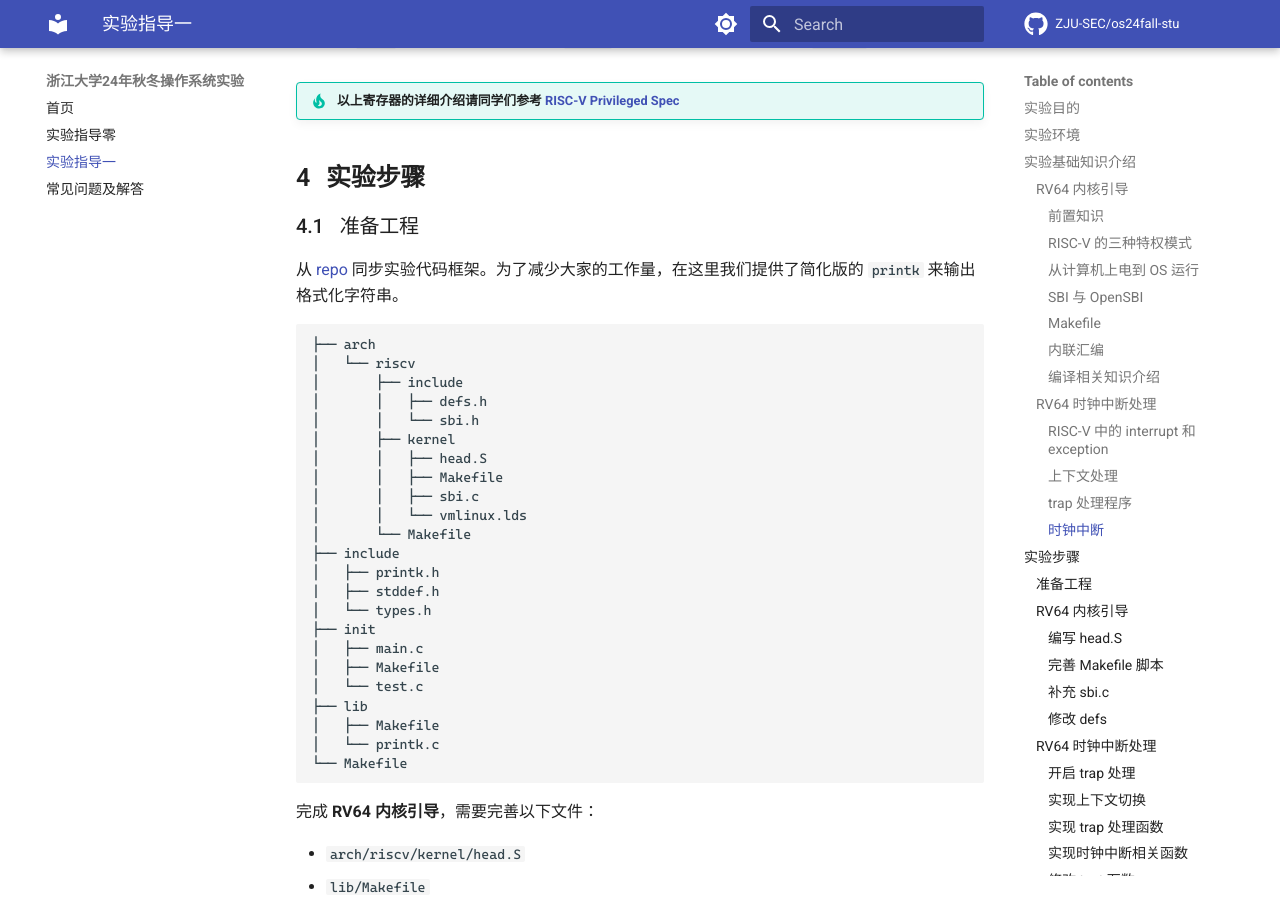
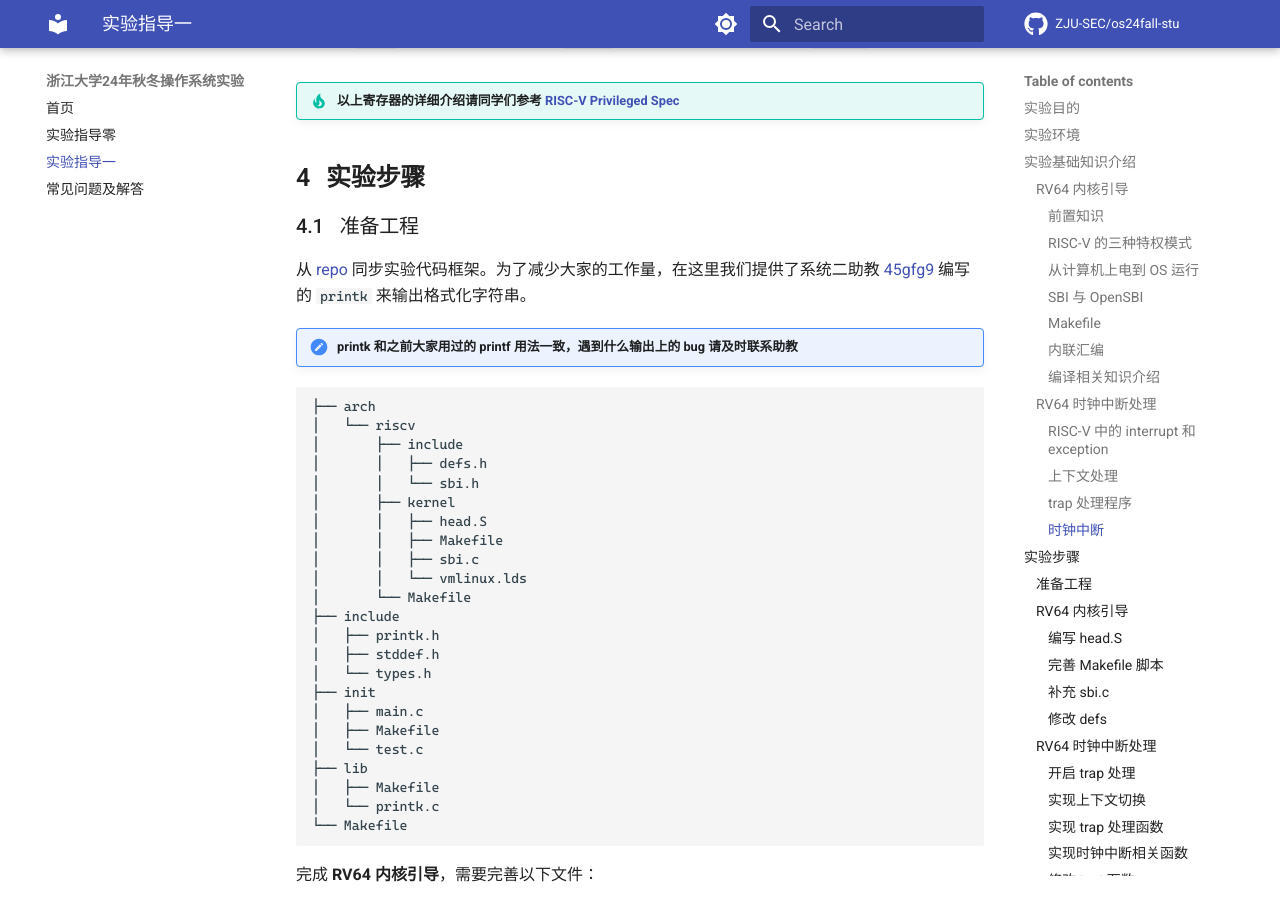
Before and after one commit to lazyyy77/MiniOS, an MkDocs documentation site: the page built from docs/lab1.md, in a window 1280 px wide and 900 px high, scrolled down 8846 px. Built offline with MkDocs 1.6.1 and Material for MkDocs 9.7.7, drawn with Linux system fonts in a browser that asks for light colours; some web fonts are replaced; comment, search, counter and statistics services are not loaded; some of the changed text lies outside the part shown.

Commit message:
docs: minor update lab1 docs

````diff
--- a/docs/lab1.md
+++ b/docs/lab1.md
@@ -341,8 +341,9 @@ trap 处理程序根据 `scause` 的值，进入不同的处理逻辑，在本
 
 ### 准备工程
 
-从 [repo](https://github.com/ZJU-SEC/os24fall-stu) 同步实验代码框架。为了减少大家的工作量，在这里我们提供了简化版的 `printk` 来输出格式化字符串。
+从 [repo](https://github.com/ZJU-SEC/os24fall-stu) 同步实验代码框架。为了减少大家的工作量，在这里我们提供了系统二助教 [45gfg9](https://github.com/45gfg9) 编写的 `printk` 来输出格式化字符串。
 
+!!! note "printk 和之前大家用过的 printf 用法一致，遇到什么输出上的 bug 请及时联系助教"
 
 ```
 ├── arch
````
Also changed, not shown: other parts of docs/lab1.md (+1 -1 lines).
